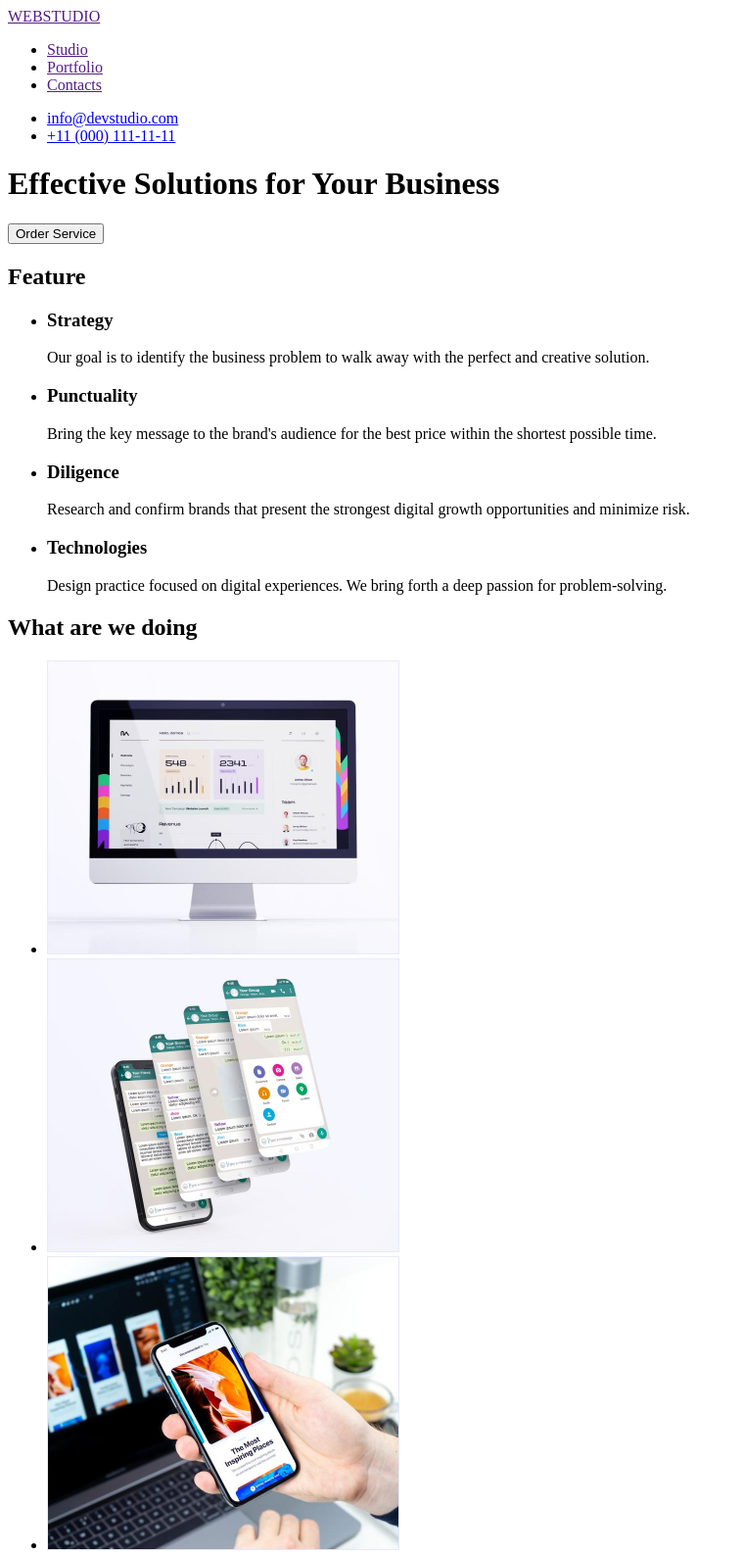
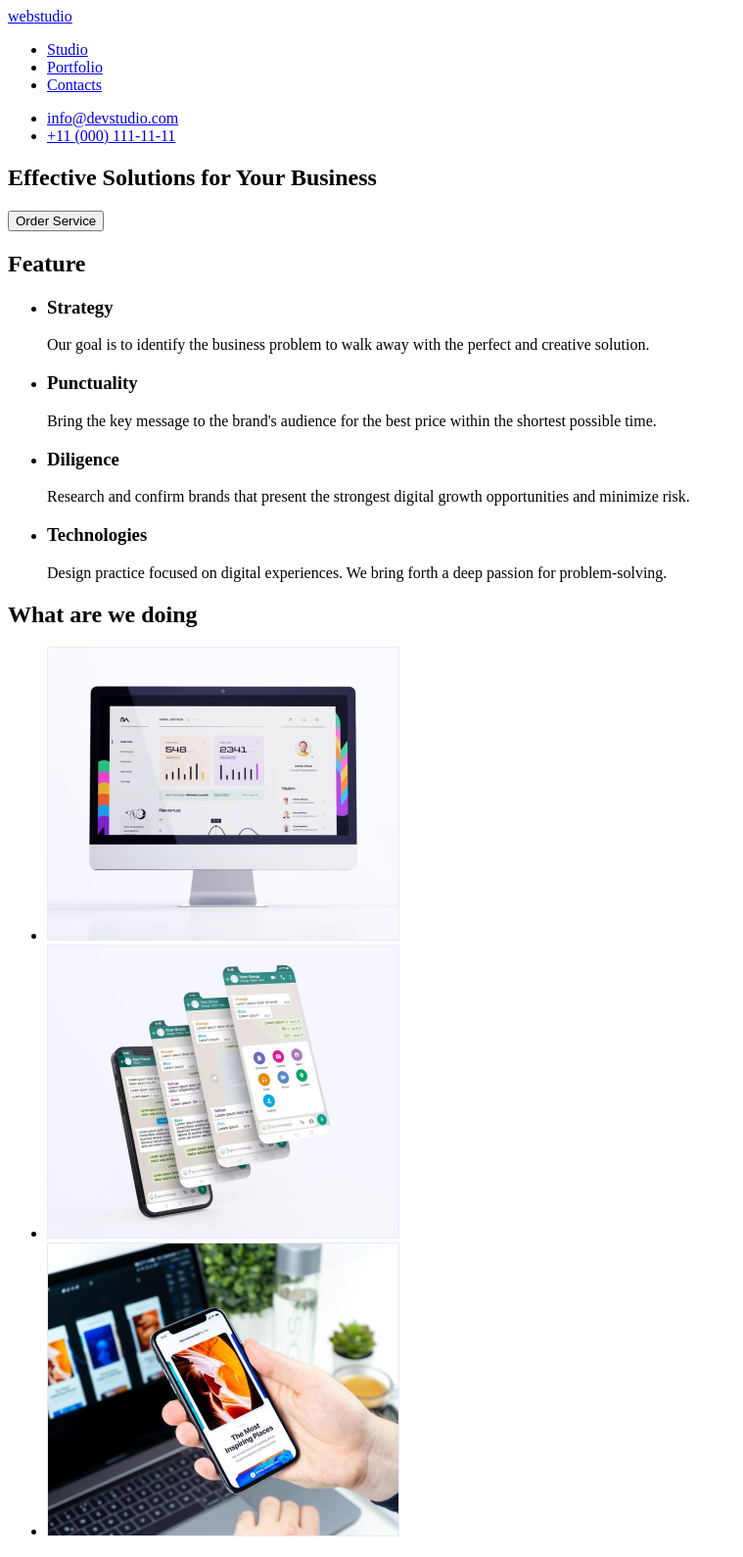
Before and after one commit to GIT13Olena/WebStudio, a plain HTML site: page index.html in a window 1280 px wide. Shown: the top 1589 px of the page at 98% size, without its empty margins (0-759 px from the left). Drawn offline with Linux system fonts and the light colour scheme.

Commit message:
index.html

```diff
--- a/index.html
+++ b/index.html
@@ -9,12 +9,12 @@
 <body>
 <!--Шапка сторінки-->
     <header>
-     <a href><span>WEBSTUDIO</span></a>
+     <a href="#">web<span>studio</span></a>
      <nav>
         <ul>
-            <li><a href>Studio</a></li>
-            <li><a href>Portfolio</a></li>
-            <li><a href>Contacts</a></li>
+            <li><a href="./index.html">Studio</a></li>
+            <li><a href="./index.html">Portfolio</a></li>
+            <li><a href="./index.html">Contacts</a></li>
         </ul>
      </nav>
      <ul>
@@ -22,8 +22,13 @@
         <li><a href="tel:+110001111111">+11 (000) 111-11-11</a></li>
      </ul>
     </header>
+<!--Унікальний контент сторінки-->
+  <main>
+     <section>
          <h1> Effective Solutions for Your Business</h1>
          <button type="button">Order Service</button>
+     </section>
+     <section>
          <h2>Feature</h2>
           <ul>
               <li>
@@ -43,14 +48,16 @@
                  <p>Design practice focused on digital experiences. We bring forth a deep passion for problem-solving.</p>
               </li>
          </ul>
-<!--Унікальний контент сторінки-->
-    <main>
+     </section>
+     <section>
          <h2>What are we doing</h2>
           <ul>
              <li><img src="img/image.jpg" width="360" alt="tablet"></li>
              <li><img src="img/image1.jpg" width="360" alt="phone"></li>
              <li><img src="img/image2.jpg" width="360" alt="lap.top"></li>
           </ul>
+     </section>
+      <section>
          <h2>Our Team</h2>
          <ul>
             <li>
@@ -74,10 +81,11 @@
                 <p>UI Designer</p>
             </li>
         </ul>
+      </section>
   </main>
 <!--Підвал сторінки -->
      <footer>
-        <a href><span>WEBSTUDIO</span></a>
+        <a href="#">web<span>studio</span></a>
         <p>Increase the flow of customers and sales for your business with digital marketing & growth solutions.</p>
      </footer>
 </body>
```
Lines whose indentation alone changed are shown as unchanged.
